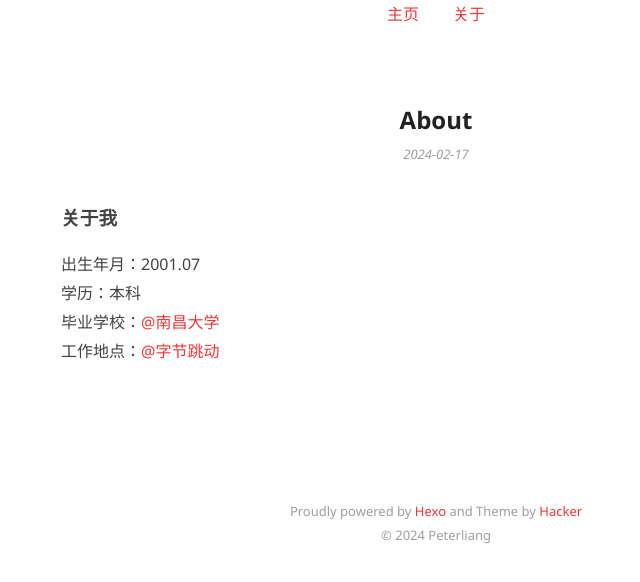
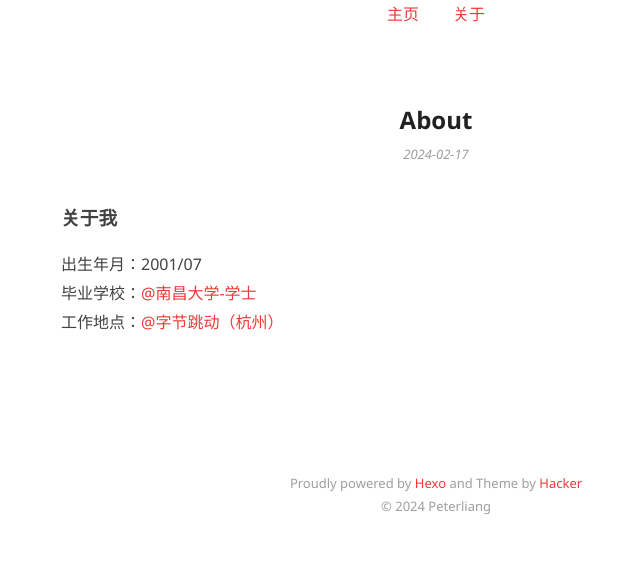
Before and after one commit to Peterliang233/Peterliang233.github.io, a plain HTML site: page about/index.html in a window 1280 px wide. Shown: the part 126-708 px from the top of the page, without its empty margins (204-844 px from the left). Drawn offline with Linux system fonts and the light colour scheme.

Commit message:
Site updated: 2024-03-31 00:08:44

```diff
--- a/about/index.html
+++ b/about/index.html
@@ -10,7 +10,7 @@
 
 
 
-  <meta name="description" content="关于我出生年月：2001.07学历：本科毕业学校：@南昌大学工作地点：@字节跳动">
+  <meta name="description" content="关于我出生年月：2001&amp;#x2F;07毕业学校：@南昌大学-学士工作地点：@字节跳动（杭州）">
 
 
 
@@ -80,7 +80,7 @@
   <div class="article-content">
     <div class="entry">
 
-        <h3 id="关于我"><a href="#关于我" class="headerlink" title="关于我"></a>关于我</h3><p>出生年月：2001.07<br>学历：本科<br>毕业学校：<a target="_blank" rel="noopener" href="https://www.ncu.edu.cn/">@南昌大学</a><br>工作地点：<a target="_blank" rel="noopener" href="https://www.bytedance.com/zh/">@字节跳动</a></p>
+        <h3 id="关于我"><a href="#关于我" class="headerlink" title="关于我"></a>关于我</h3><p>出生年月：2001&#x2F;07<br>毕业学校：<a target="_blank" rel="noopener" href="https://www.ncu.edu.cn/">@南昌大学-学士</a><br>工作地点：<a target="_blank" rel="noopener" href="https://www.bytedance.com/zh/">@字节跳动（杭州）</a></p>
 
 
     </div>
```
